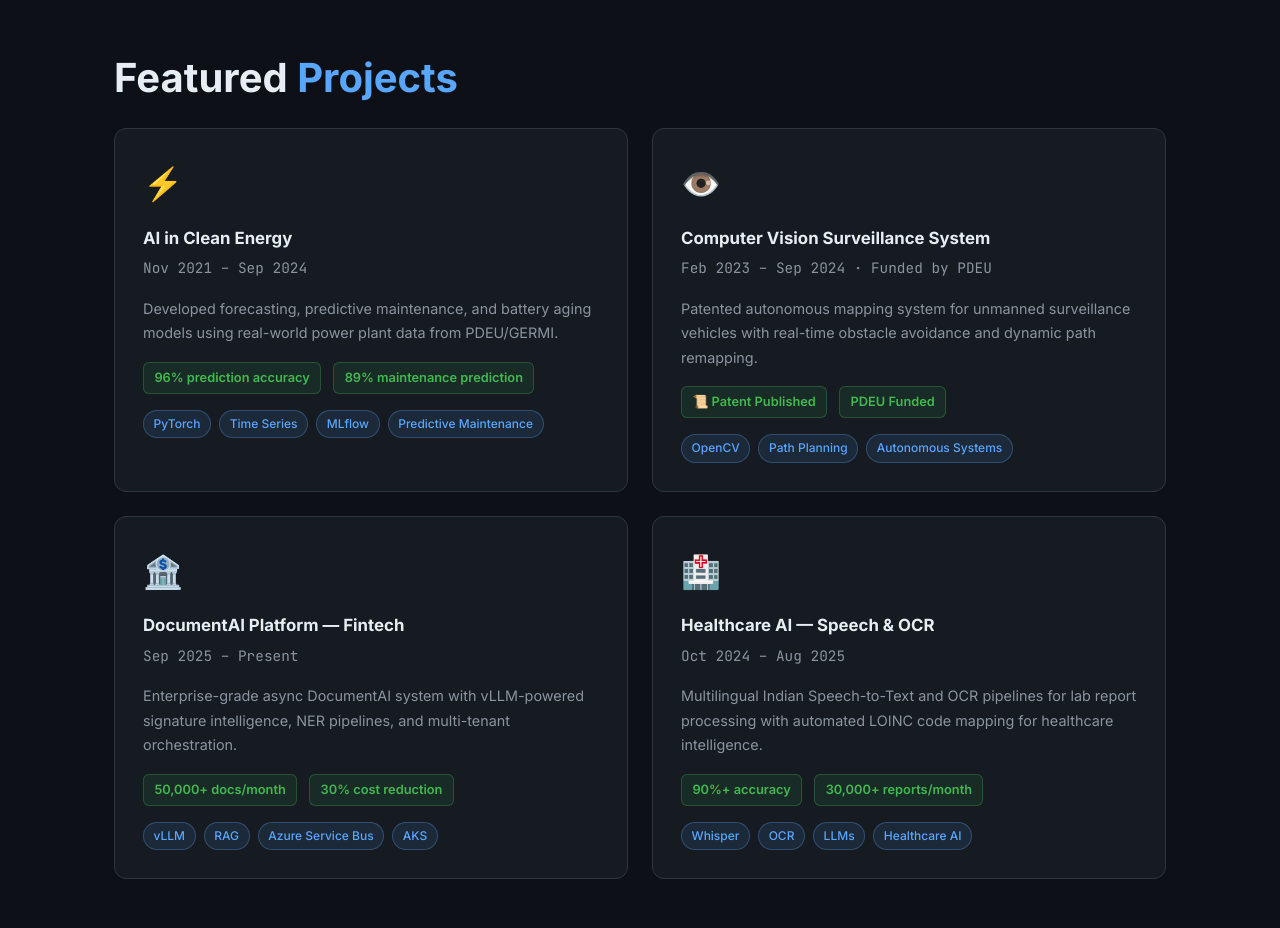
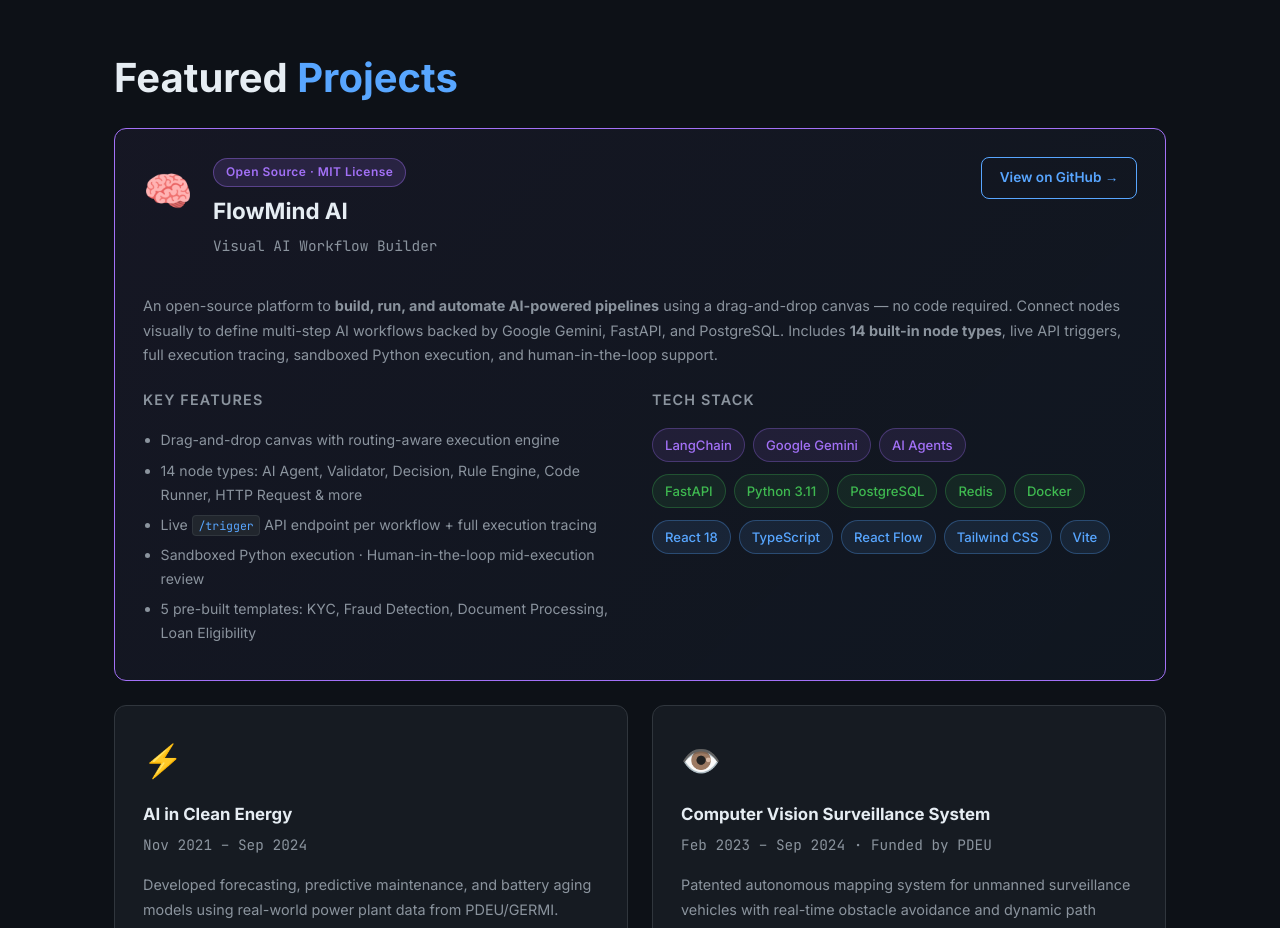
Before and after one commit to sohamvyas73/sohamvyas73.github.io, a plain HTML site: page index.html in a window 1280 px wide. Shown: the part 3960-4888 px from the top of the page. Drawn offline with Linux system fonts and the light colour scheme.

Commit message:
Add FlowMind AI open source project to portfolio

```diff
--- a/index.html
+++ b/index.html
@@ -288,6 +288,60 @@
   <section id="projects">
     <div class="container">
       <h2 class="section-title">Featured <span class="accent">Projects</span></h2>
+
+        <!-- OPEN SOURCE FEATURED -->
+        <div class="project-card project-featured">
+          <div class="project-featured-header">
+            <div class="project-icon" style="font-size:2.5rem;">🧠</div>
+            <div>
+              <div class="project-os-badge">Open Source · MIT License</div>
+              <h3 style="font-size:1.4rem;">FlowMind AI</h3>
+              <p class="project-date">Visual AI Workflow Builder</p>
+            </div>
+            <a href="https://github.com/sohamvyas73/flowmind-ai" target="_blank" class="btn btn-outline" style="margin-left:auto;white-space:nowrap;font-size:.85rem;padding:.5rem 1.1rem;">View on GitHub →</a>
+          </div>
+          <p style="color:var(--text-muted);margin-bottom:1.25rem;">
+            An open-source platform to <strong>build, run, and automate AI-powered pipelines</strong> using a drag-and-drop canvas — no code required.
+            Connect nodes visually to define multi-step AI workflows backed by Google Gemini, FastAPI, and PostgreSQL.
+            Includes <strong>14 built-in node types</strong>, live API triggers, full execution tracing, sandboxed Python execution,
+            and human-in-the-loop support.
+          </p>
+          <div class="project-featured-body">
+            <div>
+              <p class="project-featured-label">Key Features</p>
+              <ul class="project-featured-list">
+                <li>Drag-and-drop canvas with routing-aware execution engine</li>
+                <li>14 node types: AI Agent, Validator, Decision, Rule Engine, Code Runner, HTTP Request &amp; more</li>
+                <li>Live <code>/trigger</code> API endpoint per workflow + full execution tracing</li>
+                <li>Sandboxed Python execution · Human-in-the-loop mid-execution review</li>
+                <li>5 pre-built templates: KYC, Fraud Detection, Document Processing, Loan Eligibility</li>
+              </ul>
+            </div>
+            <div>
+              <p class="project-featured-label">Tech Stack</p>
+              <div class="tags" style="margin-bottom:.75rem;">
+                <span class="tag tag-purple">LangChain</span>
+                <span class="tag tag-purple">Google Gemini</span>
+                <span class="tag tag-purple">AI Agents</span>
+              </div>
+              <div class="tags" style="margin-bottom:.75rem;">
+                <span class="tag tag-green">FastAPI</span>
+                <span class="tag tag-green">Python 3.11</span>
+                <span class="tag tag-green">PostgreSQL</span>
+                <span class="tag tag-green">Redis</span>
+                <span class="tag tag-green">Docker</span>
+              </div>
+              <div class="tags">
+                <span class="tag">React 18</span>
+                <span class="tag">TypeScript</span>
+                <span class="tag">React Flow</span>
+                <span class="tag">Tailwind CSS</span>
+                <span class="tag">Vite</span>
+              </div>
+            </div>
+          </div>
+        </div>
+
       <div class="projects-grid">
 
         <div class="project-card">
--- a/style.css
+++ b/style.css
@@ -241,6 +241,41 @@ section { padding: 6rem 0; }
 }
 
 /* ===== PROJECTS ===== */
+.project-featured {
+  border: 1px solid var(--accent2) !important;
+  background: linear-gradient(135deg, rgba(163,113,247,.06), rgba(88,166,255,.04)) !important;
+  margin-bottom: 1.5rem;
+}
+.project-featured-header {
+  display: flex; align-items: flex-start; gap: 1.25rem; flex-wrap: wrap;
+  margin-bottom: 1.25rem;
+}
+.project-os-badge {
+  display: inline-block;
+  background: rgba(163,113,247,.15); border: 1px solid rgba(163,113,247,.4);
+  color: var(--accent2); border-radius: 20px;
+  padding: .2rem .75rem; font-size: .75rem; font-weight: 600;
+  margin-bottom: .3rem; letter-spacing: .04em;
+}
+.project-featured-body {
+  display: grid; grid-template-columns: 1fr 1fr; gap: 1.5rem;
+}
+.project-featured-label {
+  font-size: .78rem; text-transform: uppercase; letter-spacing: .08em;
+  color: var(--text-muted); margin-bottom: .6rem; font-weight: 600;
+}
+.project-featured-list {
+  padding-left: 1.1rem; color: var(--text-muted); font-size: .88rem;
+}
+.project-featured-list li { margin-bottom: .4rem; }
+.project-featured-list li strong { color: var(--text); }
+code {
+  font-family: 'JetBrains Mono', monospace;
+  background: var(--bg3); border: 1px solid var(--border);
+  border-radius: 4px; padding: .1rem .35rem; font-size: .82em;
+  color: var(--accent);
+}
+
 .projects-grid { display: grid; grid-template-columns: repeat(2, 1fr); gap: 1.5rem; }
 .project-card {
   background: var(--bg2); border: 1px solid var(--border);
@@ -347,7 +382,7 @@ footer {
   .hero-actions { justify-content: center; }
   .hero-badges { justify-content: center; }
   .hero-graphic { display: none; }
-  .about-grid, .skills-grid, .projects-grid, .patents-grid, .edu-grid { grid-template-columns: 1fr; }
+  .about-grid, .skills-grid, .projects-grid, .patents-grid, .edu-grid, .project-featured-body { grid-template-columns: 1fr; }
   .about-stats { grid-template-columns: repeat(3, 1fr); }
 }
 
```
